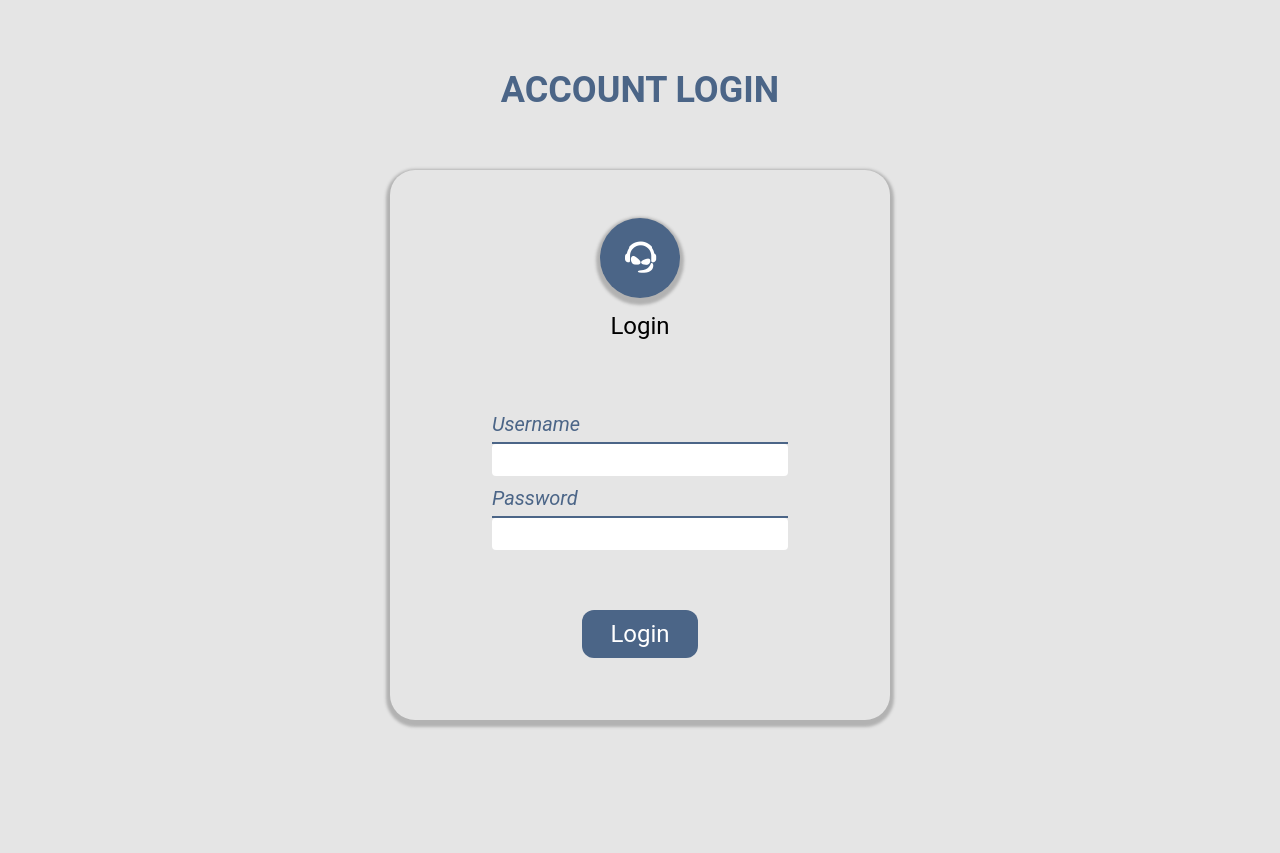
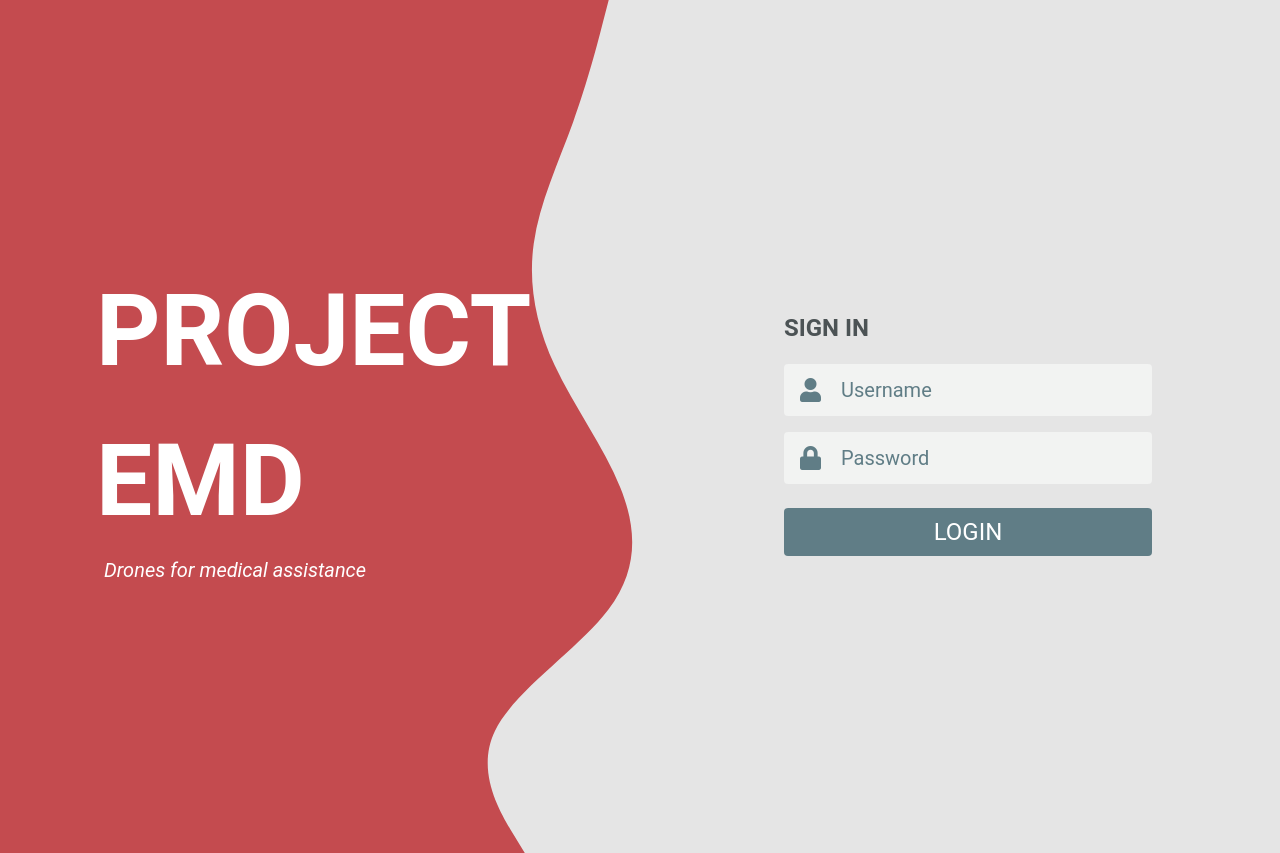
Before and after one commit to Nulzn/project-emd, a plain HTML site: page public/views/index.html in a window 1280 px wide. Before the commit the page ends 800 px from the top, so only its background shows below. Drawn offline with nearby package versions, Linux system fonts and the light colour scheme.

Commit message:
Login Page ( Web Respons )
Fixed login page
Only desktop version.

```diff
--- a/public/static/css/style.css
+++ b/public/static/css/style.css
@@ -1,9 +1,10 @@
 :root {
 
     --mainFont: 'Roboto', sans-serif;
-    --mainColor: #4B6587;
-    --lightGray: #e5e5e5;
-    --darkGray: #b2b2b2;
+    --bgColor: #CBCDCB;
+    --mainRed: #C44B4F;
+    --mainBlue: #607D86;
+    --metalGray: #4C5355;
 }
 
 @import url('https://fonts.googleapis.com/css2?family=Roboto:ital,wght@0,100;0,300;0,400;0,500;0,700;1,100;1,300;1,400&display=swap');
@@ -17,54 +18,55 @@ body {
 }
 
 /* INDEX.HTML STYLE */
-.container-i h1 {
-    padding-top: 70px;
+.container-i {
+    max-height: 100vh !important;
+    overflow-y: hidden;
+}
+.svg-image {
+    background-image: url('/img/wave.svg');
+}
+.wave {
+    aspect-ratio: 900/600;
+    width: 100%;
+    min-height: 100%;
+    background-repeat: no-repeat;
+    background-position: center;
+    background-size: cover;
+    position: absolute;
+    margin: 0 auto;
+}
+.i-left h1 {
     font-weight: 700;
-    color: var(--mainColor);
+    color: white;
+    font-size: 100px;
 }
-.box {
+.box-i {
+    width: 400px;
+    height: 500px;
+    /*background-color: #f2f3f2;*/
     display: block;
     margin: 0 auto;
-    margin-top: 60px;
-    border-radius: 25px;
-    width: 500px;
-    height: 550px;
-    background-color: var(--lightGray);
-    box-shadow: 0 3px 3px 4px var(--darkGray);
+    margin-top: 40px;
 }
-.img {
-    margin: 0 auto;
-    width: 80px;
-    height: 80px;
-    border-radius: 50%;
-    background-color: var(--mainColor);
-    position: relative;
-    box-shadow: 0 3px 3px 4px var(--darkGray);
+.box-i h2 {
+    color: var(--metalGray);
+    font-weight: 700;
 }
-.img i {
-    font-weight: 700;
-    position: absolute;
-    top: calc(50% - 18px);
-    left: calc(50% - 15px);
+.input-div-i i{
+    color: var(--mainBlue);
 }
-.box form {
-    margin: 0 auto;
-    margin-top: 60px;
-}
-.box label {
-    color: var(--mainColor);
-}
-.sub-btn {
-    background-color: var(--mainColor);
-    margin: 0 auto;
-    margin-top: 60px;
-}
-.sub-btn:hover {
-    cursor: pointer;
-}
-.line {
-    border-top: 2px solid var(--mainColor);
-}
-.box input:focus {
+.input-div-i input:focus {
     outline: none;
 }
+.input-div-i input {
+    background-color: transparent;
+}
+.input-div-i input::placeholder {
+    color: var(--mainBlue);
+}
+.input-div-i {
+    background-color: #f2f3f2;
+}
+.i-submit {
+    background-color: var(--mainBlue);
+}
--- a/public/views/index.html
+++ b/public/views/index.html
@@ -18,23 +18,29 @@
 
 <body>
     <div class="container-i">
-        <h1 class="text-center text-4xl">ACCOUNT LOGIN</h1>
-        <div class="box p-7">
-            <div class="img mt-5">
-                <i class="fab fa-teamspeak text-3xl text-white"></i>
-
-
+        <div class="wave svg-image">
+            <div class="flex w-full mt-64 flex-1">
+                <div class="i-left w-1/2 lg:px-24 md:px-12">
+                    <h1 class="">PROJECT <br>EMD</h1>
+                    <p class="text-white italic px-2 text-xl">Drones for medical assistance</p>
+                </div>
+                <div class="i-right w-1/2 px-32">
+                    <div class="box-i rounded p-4">
+                        <h2 class=" text-2xl">SIGN IN</h2>
+                        <form class="mt-5 flex flex-col" action="/" method="POST">
+                            <div class="input-div-i flex rounded align-center px-2 py-1">
+                                <i class="fas fa-user text-2xl align-center self-center px-2"></i>
+                                <input class="align-center self-center text-xl py-2 px-3" type="text" name="loginUsername" id="username" placeholder="Username">
+                            </div>
+                            <div class="input-div-i mt-4 flex rounded align-center px-2 py-1">
+                                <i class="fas fa-lock text-2xl align-center self-center px-2"></i>
+                                <input class="align-center self-center text-xl py-2 px-3" type="password" name="loginPassword" id="username" placeholder="Password">
+                            </div>
+                            <input class="w-full mt-6 i-submit py-2 text-2xl text-white rounded"type="submit" value="LOGIN">
+                        </form>
+                    </div>
+                </div>
             </div>
-            <h3 class="text-center pt-3 text-2xl">Login</h3>
-            <form class="block w-2/3" action="/" method="POST">
-                <label class="block italic text-xl pt-2 pb-1" for="">Username</label>
-                <div class="line"></div>
-                <input class="w-full rounded py-1 px-2" type="text" name="loginUsername" id="loginUsername">
-                <label class="block italic text-xl pt-2 pb-1" for="">Password</label>
-                <div class="line"></div>
-                <input class="w-full rounded py-1 px-2" type="password" name="loginPassword" id="loginPassword">
-                <input class="block sub-btn text-2xl py-2 px-7 rounded-xl text-white" type="submit" value="Login">
-            </form>
         </div>
     </div>
 </body>
```
Also changed, not shown: public/static/img/wave.svg (added).
